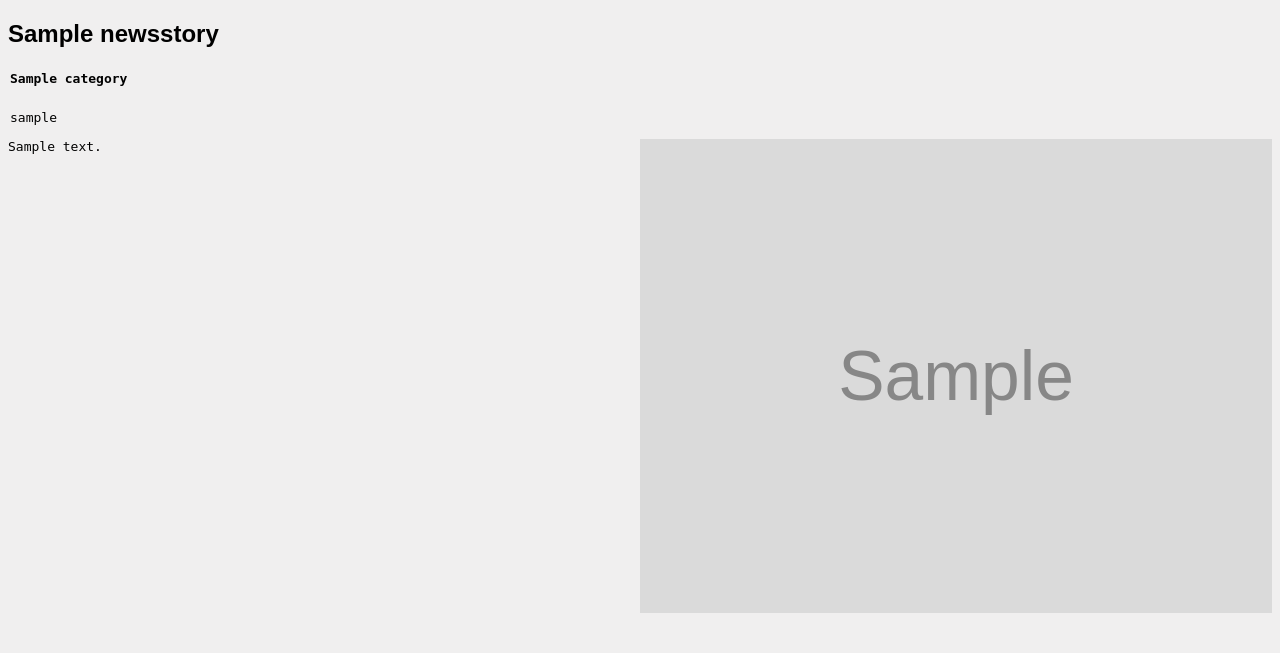
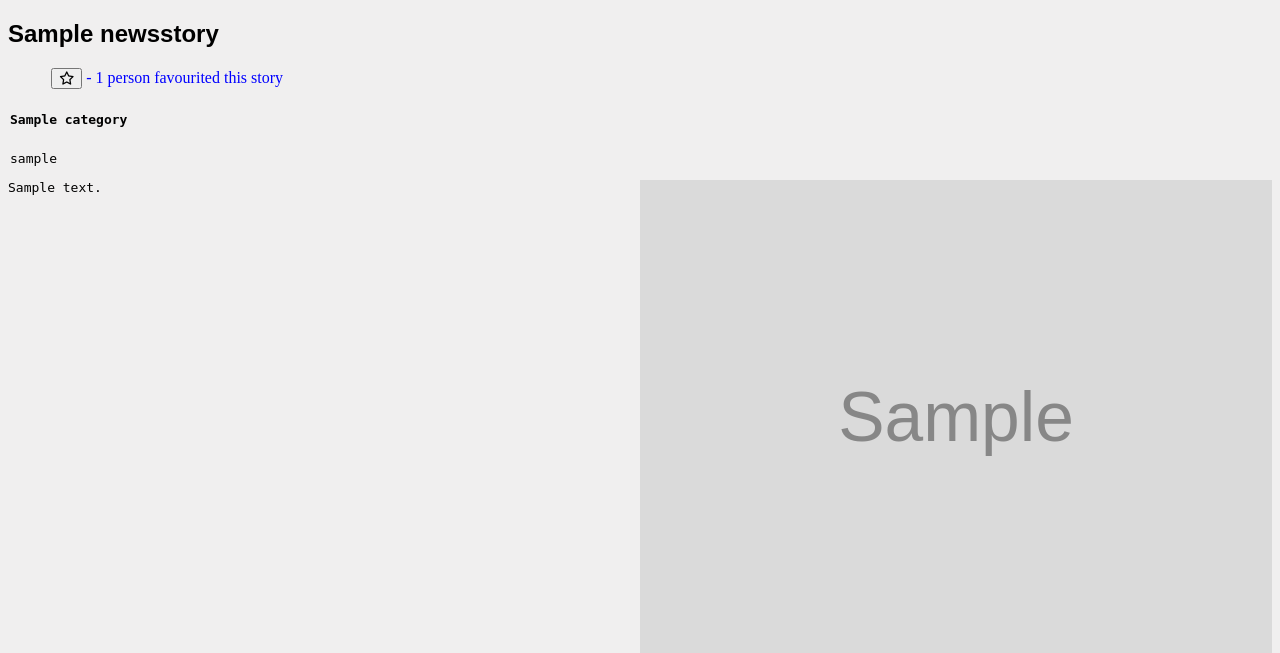
Before and after one commit to viviannevilar/Django-project, a Django app: page /news/1/ in a window 1280 px wide. Shown: the part 87-740 px from the top of the page. Run offline with Django 3.2, Linux system fonts and the light colour scheme; tables that the repository leaves empty hold one stand-in row (values such as "Sample post"); grey boxes marked "Sample" are stand-in pictures; parts of the project's set-up code (start-up, migrations or seed data) failed here and were passed over; some libraries are stand-ins or nearby versions; some web fonts are replaced.

Commit message:
Added functioning favourites for stories

```diff
--- a/she_codes_news/news/models.py
+++ b/she_codes_news/news/models.py
@@ -1,10 +1,12 @@
 from django.db import models
-from django.contrib.auth import get_user_model
+#from django.contrib.auth import get_user_model
+#from users.models import CustomUser
+from django.conf import settings
 
 class Category(models.Model):
     name = models.CharField(max_length = 30, unique=True)
     author = models.ForeignKey(
-        get_user_model(),
+        settings.AUTH_USER_MODEL,
         related_name='categories',
         on_delete=models.SET_NULL,
         null=True
@@ -15,21 +17,25 @@ class Category(models.Model):
 
 class NewsStory(models.Model):
     title = models.CharField(max_length=200)
-    #author = models.CharField(max_length=200)
     pub_date = models.DateTimeField()#auto_now_add=True
     edited = models.DateTimeField(auto_now=True,null=True)
     content = models.TextField()
     image = models.URLField(default='https://i.imgur.com/odto5AG.jpg', blank=True, max_length=200)
     author = models.ForeignKey(
-        get_user_model(),
+        settings.AUTH_USER_MODEL,
         on_delete=models.CASCADE,
         related_name='published_stories'
-    )
+        )
     category = models.ForeignKey(
         Category,
         on_delete=models.SET_NULL,
         null=True,
-        related_name = 'cat_stories')
+        related_name = 'cat_stories'
+        )
+    favourites = models.ManyToManyField(settings.AUTH_USER_MODEL, related_name='favourites')#, blank=True)
+
+    def fav_count(self):
+        return self.favourites.count()
 
     #def date_published(self):
     #    return self.pub_date.strftime('%B %d %Y')
--- a/she_codes_news/news/templates/news/story.html
+++ b/she_codes_news/news/templates/news/story.html
@@ -9,11 +9,26 @@
 
 <div id="story-wrapper">
     <h2>{{ story.title }}</h2>
-    {% comment %} <h4>{{ story.category.name }}</h4> {% endcomment %}
+
+    <div>
+    <form action="{% url 'news:favourite-story' story.pk %}" method="POST">
+        {% csrf_token %}
+
+        {% if favourited %}
+            <button type="submit", name="post_fav", value="{{ story.id }}"><i class="fas fa-star"></i></button>
+        {% else %}
+            <button type="submit", name="post_fav", value="{{ story.id }}"><i class="far fa-star"></i></button>
+        {% endif %}
+
+        - {{ total_favs }} {{ total_favs|pluralize:"person,people" }} favourited this story
+    </form>
+    </div>
+
+
+    {% comment %} <i class="fas fa-star"></i> {% endcomment %}
 
     <h4><a href="{% url 'news:cat-stories' story.category.name %}">{{ story.category.name }}</a></h4>
 
-    {% comment %} {% if user.is_authenticated and user.username == person.username %} {% endcomment %}
     {% if user.is_authenticated and story.author == user %}
         <a href="{% url 'news:update-story' story.id %}">Edit Story</a>
     {% endif %}
--- a/she_codes_news/news/urls.py
+++ b/she_codes_news/news/urls.py
@@ -7,8 +7,9 @@ urlpatterns = [
     path('', views.IndexView.as_view(), name='index'),
     path('<int:pk>/', views.StoryView.as_view(), name='story'),
     path('<int:pk>/update/', views.UpdateStoryView.as_view(), name='update-story'),
+    path('<int:pk>/favourite_post/', views.FavouriteView, name='favourite-story'),
     path('add-story/', views.AddStoryView.as_view(), name='newsStory'),
-    path('stories/<str:username>/', views.UserStoriesView.as_view(), name='userstories'),
-    path('stories/category/<str:slug>/', views.CategoryStoriesView.as_view(), name='cat-stories'),
+    path('authors/<str:username>/', views.UserStoriesView.as_view(), name='userstories'),
+    path('categories/<str:slug>/', views.CategoryStoriesView.as_view(), name='cat-stories'),
     # path('stories/mine/', views.MyStoriesView.as_view(), name='mystories'),
 ]
--- a/she_codes_news/news/views.py
+++ b/she_codes_news/news/views.py
@@ -1,10 +1,11 @@
 from django.views import generic
-from django.urls import reverse_lazy
+from django.urls import reverse_lazy, reverse
 from .models import NewsStory, Category
 from .forms import StoryForm
 from users.models import CustomUser
 from django.shortcuts import get_object_or_404
 from django.contrib.auth.mixins import LoginRequiredMixin, UserPassesTestMixin
+from django.http import HttpResponseRedirect
 
 
 class AddStoryView(LoginRequiredMixin,generic.CreateView):
@@ -38,7 +39,48 @@ class IndexView(generic.ListView):
 class StoryView(generic.DetailView):
     model = NewsStory
     template_name = 'news/story.html'
-    context_object_name = 'story'
+    #context_object_name = 'story'
+
+    def get_context_data(self, *args, **kwargs):
+        context = super().get_context_data(**kwargs)
+        post = get_object_or_404(NewsStory, id=self.kwargs['pk'])
+        total_favs = post.fav_count()
+
+        favourited = False
+        if post.favourites.filter(id=self.request.user.id).exists():
+            favourited = True
+
+        context['total_favs'] = total_favs
+        context['story'] = post
+        context['favourited'] = favourited
+        return context
+
+#     is_favourite = False
+
+#     if post.favourites.filter(id=request.user.id).exists():
+#         is_favourite = True
+
+def FavouriteView(request,pk):
+    post = get_object_or_404(NewsStory, id=request.POST.get('post_fav'))
+    favourited = False
+    if post.favourites.filter(id=request.user.id).exists():
+        post.favourites.remove(request.user)
+        favourited = False
+    else:
+        post.favourites.add(request.user)
+        favourited = True
+    return HttpResponseRedirect(reverse('news:story', args=[str(pk),]))
+
+
+
+# def favourite_post(request, id):
+#     post = get_object_or_404(NewsStory, id=id)
+#     if post.favourites.filter(id=request.user.id).exists():
+#         post.favourites.remove(request.user)
+#     else:
+#         post.favourite.add(request.user)
+#     return HttpResponseRedirect(post.get_absolute_url())
+
 
 class UpdateStoryView(LoginRequiredMixin, UserPassesTestMixin, generic.UpdateView): #LoginRequiredMixin, UserPassesTestMixin,
     model = NewsStory
--- a/she_codes_news/templates/base.html
+++ b/she_codes_news/templates/base.html
@@ -9,6 +9,7 @@
         <title>She Codes News</title>
         <meta name="description" content="">
         <meta name="author" content="Vivianne Vilar">
+        <script src="https://kit.fontawesome.com/deff17c165.js" crossorigin="anonymous"></script>
         <link href="https://fonts.googleapis.com/css?family=Manjari&display=swap" rel="stylesheet">
         <link rel="stylesheet" type="text/css" href="{% static 'styles.css' %}">
         {% block stylesheets %}{% endblock %}
--- a/she_codes_news/users/templates/users/profile.html
+++ b/she_codes_news/users/templates/users/profile.html
@@ -19,8 +19,6 @@
     {% endif %}
 
 </div>
-
-
 
 
 <div>
```
Also changed, not shown: she_codes_news/news/templates/news/categoryStories.html (+0 -9 lines), she_codes_news/news/migrations/0014_auto_20200809_1237.py (added), she_codes_news/news/migrations/0015_newsstory_favourites.py (added).
